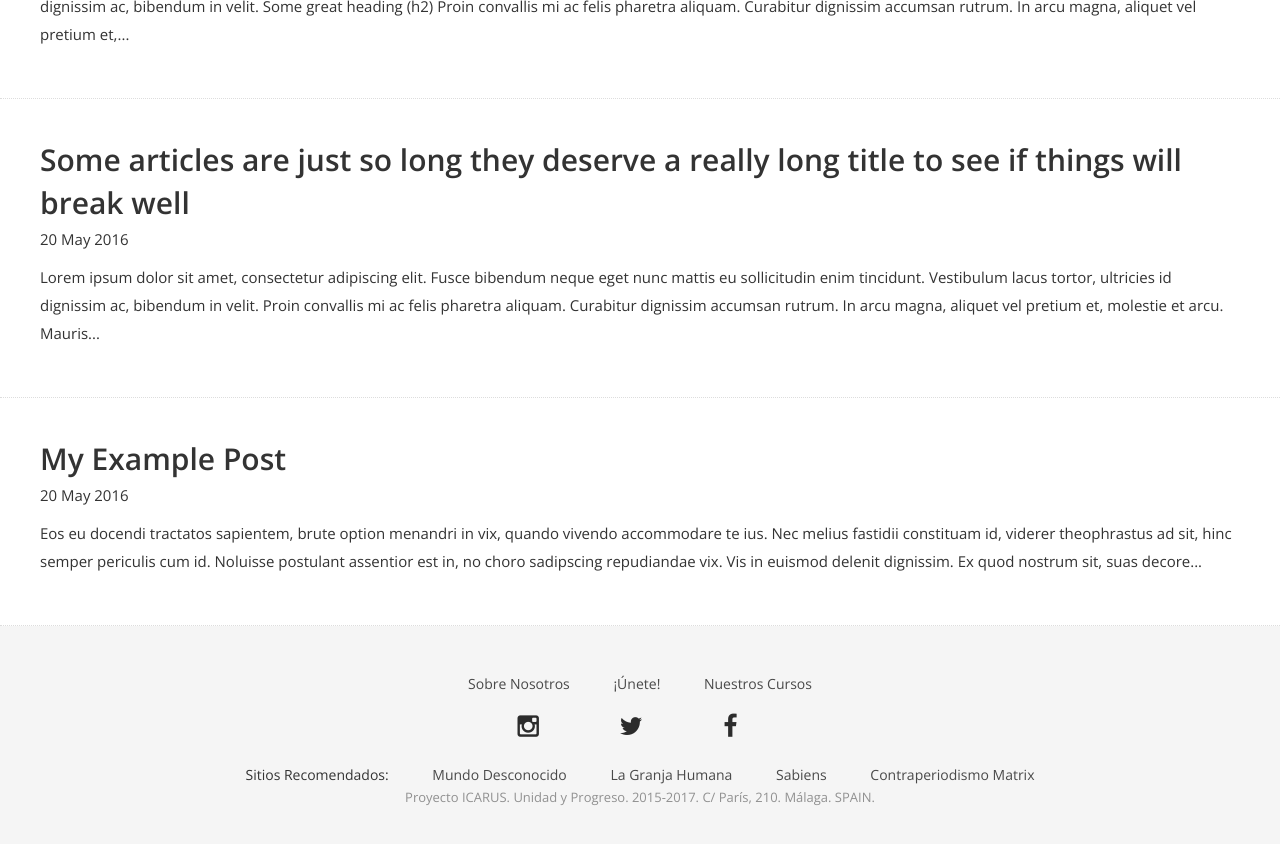
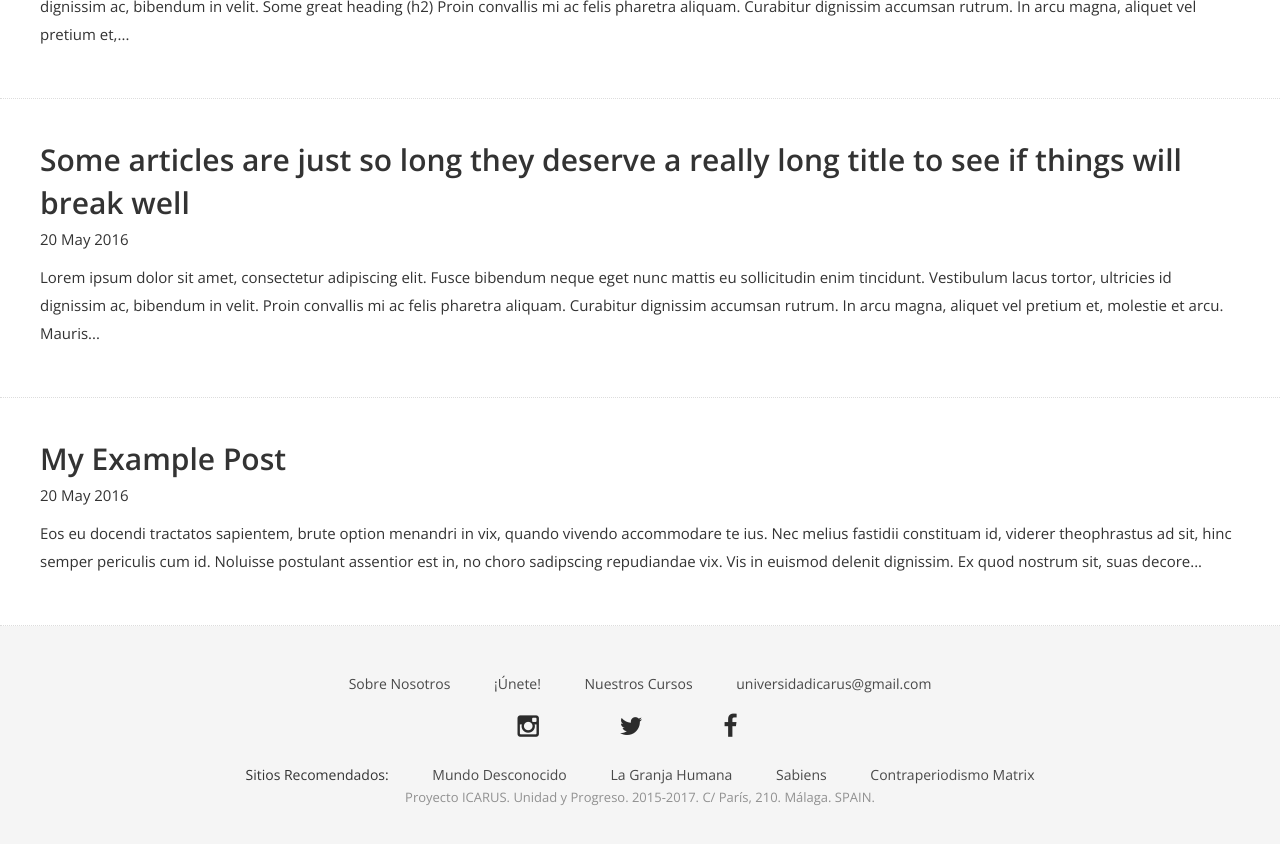
Before and after one commit to universidadicarus/universidadicarus_page, a Jekyll site: the page built from blog.html, in a window 1280 px wide and 900 px high, scrolled down 844 px. Shown: the top 844 px of the window. Built offline with Jekyll 4.4.1, drawn with Linux system fonts in a browser that asks for light colours; nearby versions of some CDN libraries; some web fonts are replaced.

Commit message:
Update footer.html

```diff
--- a/_includes/footer.html
+++ b/_includes/footer.html
@@ -8,8 +8,8 @@
             <li><a href="{{ site.baseurl }}/sobrenosotros">Sobre Nosotros</a></li>
             <li><a href="{{ site.baseurl }}/contact">¡Únete!</a></li>
             <li><a href="{{ site.baseurl }}/cursos">Nuestros Cursos</a></li>
-            <!-- <li><a href="{{ site.baseurl }}/blog">Blog</a></li>
-            <li><a href="#">Terms</a></li>-->
+            <li><a href="mailto:universidadicarus@gmail.com">universidadicarus@gmail.com</a></li>
+            <!-- <li><a href="#">Terms</a></li>-->
           </ul>
           <br />
           <ul class="social-icons">
```
